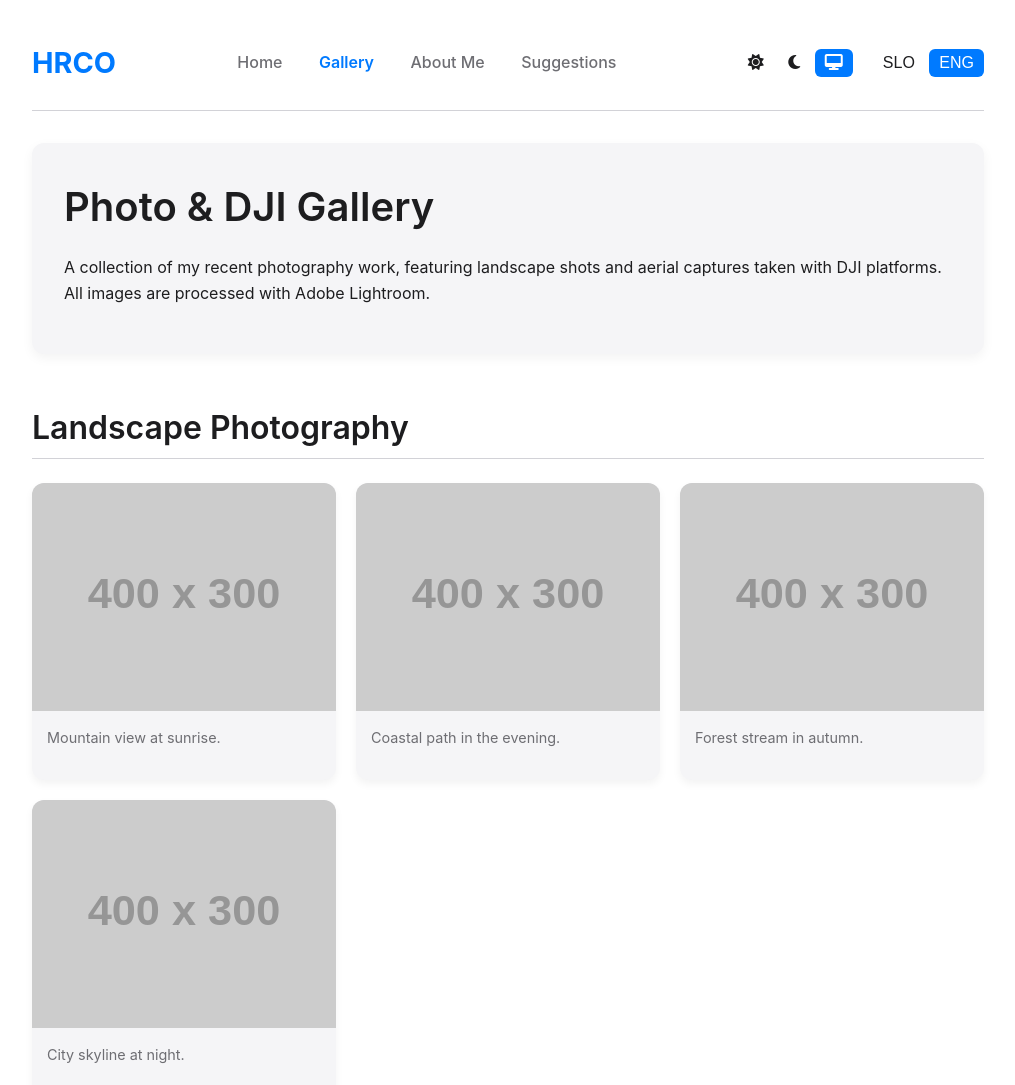
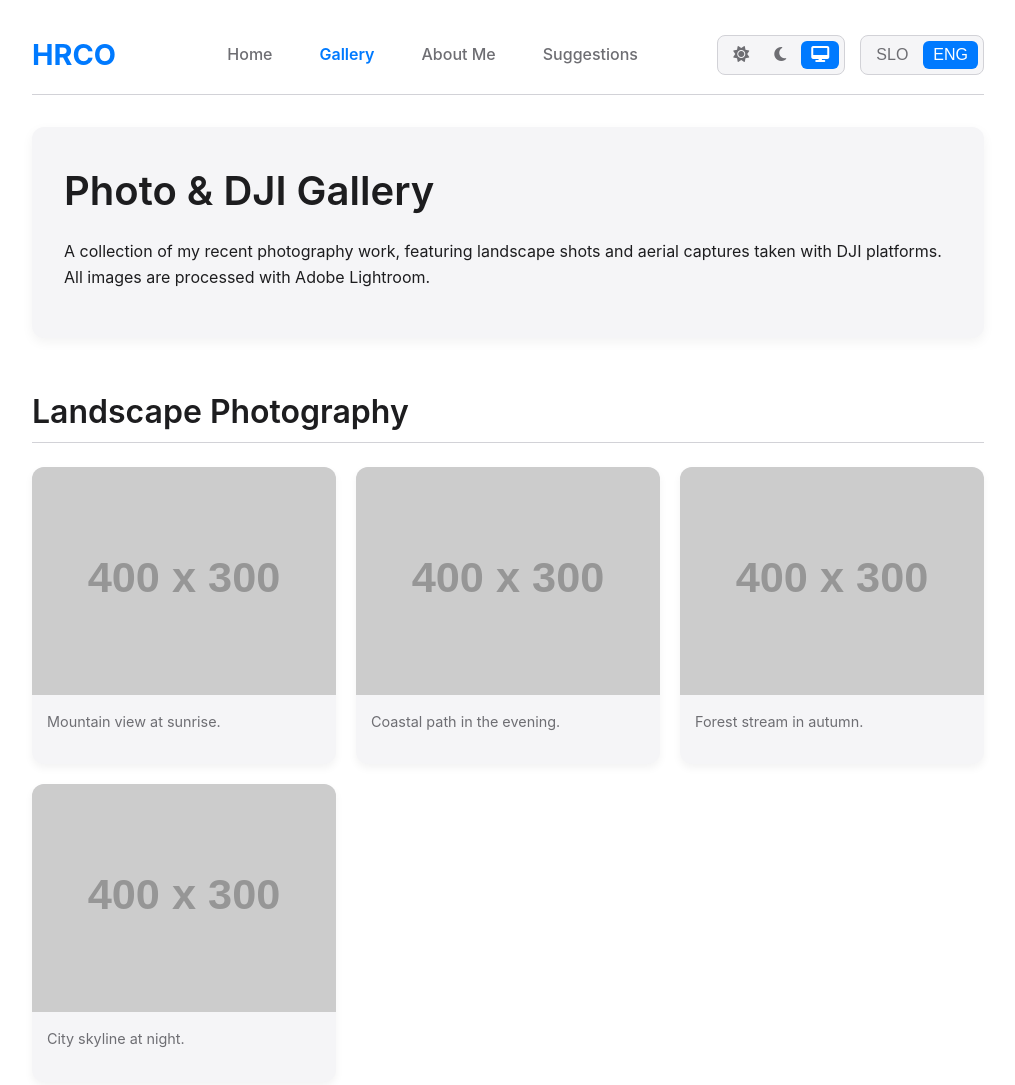
Before and after one commit to hrco/hrco.github.io, a plain HTML site: page foto.html in a window 1280 px wide. Shown: the top 1085 px of the page, without its empty margins (132-1147 px from the left). Drawn offline with Linux system fonts and the light colour scheme; placeholder pictures from the web are drawn by us.

Commit message:
Refactor CSS variables and improve styling

```diff
--- a/css/main.css
+++ b/css/main.css
@@ -1,3 +1,12 @@
+/*
+ * =================================================================
+ * HRCO PORTFOLIO TEMPLATE - UNIFIED CSS
+ * Version: 1.0.0
+ * Theme: Apple-like System Colors
+ * =================================================================
+ */
+
+
 /*
  * --------------------------------------------
  * 1. Global CSS Variables (Custom Properties)
@@ -6,22 +15,22 @@
  */
 :root {
     /* Base Color Palette (Standard/Light Theme) */
-    --color-primary: #007aff;          /* Apple Blue */
-    --color-secondary: #ff3b30;        /* Apple Red */
+    --color-primary: #007aff;          /* Apple Blue (Accent) */
+    --color-secondary: #ff3b30;        /* Apple Red (Error/Highlight) */
     --color-text: #1d1d1f;             /* Dark Text (System Black) */
     --color-text-subtle: #6e6e73;      /* Grey Text (System Grey) */
     --color-background: #ffffff;       /* Pure White Background */
     --color-surface: #f5f5f7;          /* Off-White Card/Surface */
-    --color-border: #d2d2d7;           /* Light Border */
-    --color-highlight: #e8e8ed;        /* Highlight on hover (light) */
+    --color-border: #d2d2d7;           /* Light Border/Separator */
+    --color-highlight: #e8e8ed;        /* Background highlight on hover */
 
     /* Font & Layout */
     --font-family-sans: -apple-system, BlinkMacSystemFont, "Segoe UI", Roboto, "Helvetica Neue", Arial, sans-serif;
     --font-size-base: 1rem;
     --spacing-unit: 1rem;
 
-    /* Transition for Smooth Changes */
-    --transition-duration: 0.2s;
+    /* Transition for Smooth Changes (No complex animations) */
+    --transition-duration: 0.25s;
 }
 
 /* Dark Theme Overrides */
@@ -35,6 +44,7 @@ body.theme-dark {
     --color-border: #48484a;           /* Dark Border */
     --color-highlight: #3a3a3c;        /* Highlight on hover (dark) */
 }
+
 
 /*
  * --------------------------------------------
@@ -53,12 +63,13 @@ body {
     color: var(--color-text);
     background-color: var(--color-background);
     line-height: 1.6;
+    /* Apply smooth transition only to colors/backgrounds */
     transition: background-color var(--transition-duration), color var(--transition-duration);
 }
 
 /*
  * --------------------------------------------
- * 3. Layout & Structure
+ * 3. Layout & Structure (Responsive Header)
  * --------------------------------------------
  */
 .container {
@@ -69,6 +80,7 @@ body {
 
 .header {
     display: flex;
+    flex-wrap: wrap; /* Allows stacking on small screens */
     justify-content: space-between;
     align-items: center;
     padding: calc(var(--spacing-unit) * 1.5) 0;
@@ -81,12 +93,24 @@ body {
     font-weight: 700;
     color: var(--color-primary);
     text-decoration: none;
+    flex-grow: 1; /* Allows logo to push settings bar to the right on mobile */
+}
+
+/* Navigation Links (Mobile-First: Stacked/Wrapped) */
+nav {
+    display: flex;
+    order: 2; /* Pushes links below logo/settings on small screen */
+    flex-basis: 100%; /* Takes up full width on mobile */
+    justify-content: flex-start;
+    gap: 15px; /* Spacing between links on mobile */
+    margin-top: var(--spacing-unit);
+    border-top: 1px solid var(--color-border);
+    padding-top: var(--spacing-unit);
 }
 
 .nav-link {
     color: var(--color-text-subtle);
     text-decoration: none;
-    padding: 0 var(--spacing-unit);
     font-weight: 500;
     transition: color var(--transition-duration);
 }
@@ -100,6 +124,14 @@ body {
     font-weight: 600;
 }
 
+/* Settings Bar (Toggles) */
+.settings-bar {
+    display: flex;
+    gap: 15px;
+    align-items: center;
+    order: 1; /* Keeps it on the top line with the logo */
+}
+
 /*
  * --------------------------------------------
  * 4. UI Components (Buttons, Cards, Toggles)
@@ -111,41 +143,55 @@ body {
     border-radius: 12px;
     padding: calc(var(--spacing-unit) * 2);
     margin-bottom: calc(var(--spacing-unit) * 2);
-    box-shadow: 0 4px 12px rgba(0, 0, 0, 0.05); /* Soft shadow */
+    box-shadow: 0 4px 12px rgba(0, 0, 0, 0.05);
     transition: background-color var(--transition-duration), box-shadow var(--transition-duration);
+    cursor: default; /* Hint that it's a structural element */
 }
 
 .card:hover {
     background-color: var(--color-highlight);
-    box-shadow: 0 6px 16px rgba(0, 0, 0, 0.1);
+    /* No dramatic lift or animation, just subtle feedback */
 }
 
 /* Toggle Switch Styling */
-.settings-bar {
+.theme-toggles, .lang-toggles {
     display: flex;
-    gap: 20px;
-    align-items: center;
+    gap: 5px;
+    padding: 5px;
+    background-color: var(--color-surface);
+    border-radius: 8px;
+    border: 1px solid var(--color-border);
+    transition: background-color var(--transition-duration);
 }
+
+body.theme-dark .theme-toggles, body.theme-dark .lang-toggles {
+    background-color: var(--color-background);
+}
+
 
 .toggle-button {
     cursor: pointer;
     background: none;
     border: none;
     font-size: 1rem;
-    color: var(--color-text);
+    color: var(--color-text-subtle);
     padding: 5px 10px;
     border-radius: 6px;
-    transition: background-color var(--transition-duration);
+    transition: background-color var(--transition-duration), color var(--transition-duration);
 }
 
 .toggle-button:hover {
     background-color: var(--color-highlight);
+    color: var(--color-text);
 }
 
 .toggle-button.active {
     background-color: var(--color-primary);
     color: var(--color-background);
+    /* Disable hover for active button */
+    pointer-events: none;
 }
+
 
 /*
  * --------------------------------------------
@@ -165,3 +211,58 @@ h3 { font-size: 1.5rem; }
 p {
     margin-bottom: var(--spacing-unit);
 }
+
+.section-header {
+    margin-top: 3rem;
+    margin-bottom: 1.5rem;
+    border-bottom: 1px solid var(--color-border);
+    padding-bottom: 5px;
+}
+
+/*
+ * --------------------------------------------
+ * 6. Media Queries (Desktop/Tablet Layout)
+ * --------------------------------------------
+ */
+@media (min-width: 768px) {
+
+    /* Header Revert to Horizontal Layout */
+    .header {
+        flex-wrap: nowrap;
+        padding: calc(var(--spacing-unit) * 1) 0;
+    }
+
+    .logo {
+        flex-grow: 0;
+        margin-right: 2rem;
+    }
+
+    nav {
+        /* Revert to desktop behavior */
+        order: initial;
+        flex-basis: auto;
+        justify-content: center;
+        flex-grow: 1; /* Allows nav to take up center space */
+        margin-top: 0;
+        border-top: none;
+        padding-top: 0;
+    }
+
+    .nav-link {
+        padding: 0 var(--spacing-unit); /* Restore padding between links */
+    }
+
+    .settings-bar {
+        order: initial;
+    }
+
+    /* Content Grid Reversion */
+    .experience-section {
+        flex-direction: row;
+    }
+
+    .suggestion-grid, .photo-grid {
+        /* Re-enable multi-column grid for wider screens */
+        grid-template-columns: repeat(auto-fit, minmax(280px, 1fr));
+    }
+    }
```
